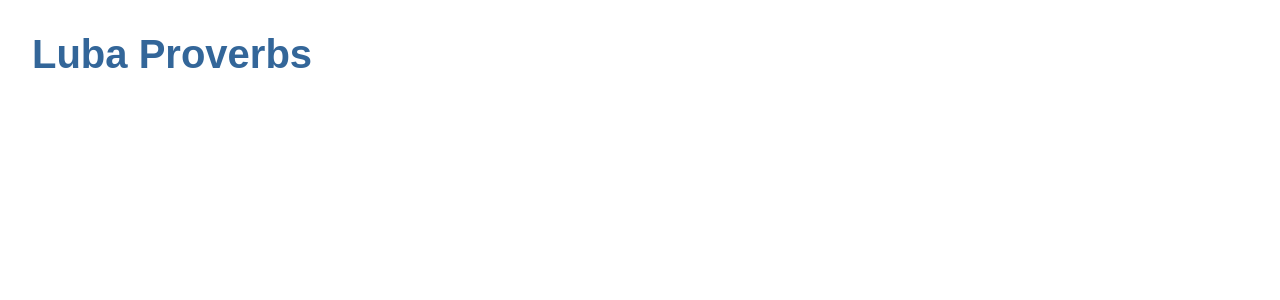
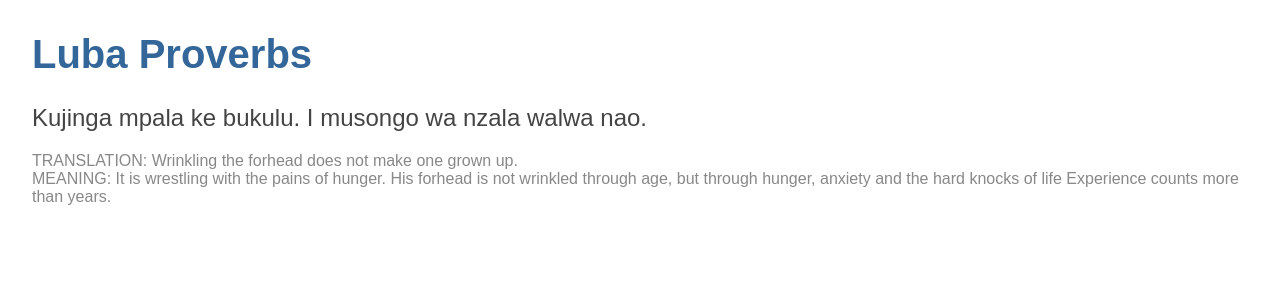
Before and after one commit to kalendamoise/luba-proverbs-ui, an Angular app: page / in a window 1280 px wide. Shown: the top 300 px of the page. Built offline with nearby package versions, Linux system fonts and the light colour scheme.

Commit message:
Generated a proverb component, and class. Link them up together and display proverbs on AppComponent.

```diff
--- a/src/app/app.component.html
+++ b/src/app/app.component.html
@@ -1,3 +1,4 @@
 <h1>{{title}}</h1>
+<app-proverbs></app-proverbs>
 
 <router-outlet></router-outlet>
--- a/src/app/app.module.ts
+++ b/src/app/app.module.ts
@@ -3,10 +3,12 @@ import { NgModule } from '@angular/core';
 
 import { AppRoutingModule } from './app-routing.module';
 import { AppComponent } from './app.component';
+import { ProverbsComponent } from './proverbs/proverbs.component';
 
 @NgModule({
   declarations: [
-    AppComponent
+    AppComponent,
+    ProverbsComponent
   ],
   imports: [
     BrowserModule,
--- /dev/null
+++ b/src/app/proverb.ts
@@ -0,0 +1,8 @@
+export class Proverb {
+    id: number;
+    originalText: string;
+    englishText: string;
+    englishMeaning: string;
+    frenchText: string;
+    frenchMeaning: string;
+}
--- /dev/null
+++ b/src/app/proverbs/proverbs.component.html
@@ -0,0 +1,3 @@
+<h2>{{proverb.originalText}}</h2>
+<div><span>{{'Translation:' | uppercase}} {{proverb.englishText}}</span></div>
+<div><span>{{'Meaning:' | uppercase}} {{proverb.englishMeaning}}</span></div>
--- /dev/null
+++ b/src/app/proverbs/proverbs.component.ts
@@ -0,0 +1,26 @@
+import { Component, OnInit } from '@angular/core';
+import { Proverb } from '../proverb';
+
+@Component({
+  selector: 'app-proverbs',
+  templateUrl: './proverbs.component.html',
+  styleUrls: ['./proverbs.component.css']
+})
+export class ProverbsComponent implements OnInit {
+  proverb: Proverb = {
+    id: 1,
+    originalText: 'Kujinga mpala ke bukulu. I musongo wa nzala walwa nao.',
+    englishText: 'Wrinkling the forhead does not make one grown up.',
+    englishMeaning: 'It is wrestling with the pains of hunger. \
+    His forhead is not wrinkled through age, but through hunger, anxiety and the hard knocks of life \
+    Experience counts more than years.',
+    frenchText: '',
+    frenchMeaning: ''
+  };
+
+  constructor() { }
+
+  ngOnInit() {
+  }
+
+}
```
Also changed, not shown: src/app/proverbs/proverbs.component.css (added), 1 other file (tests, documents, lock files or other folders).
